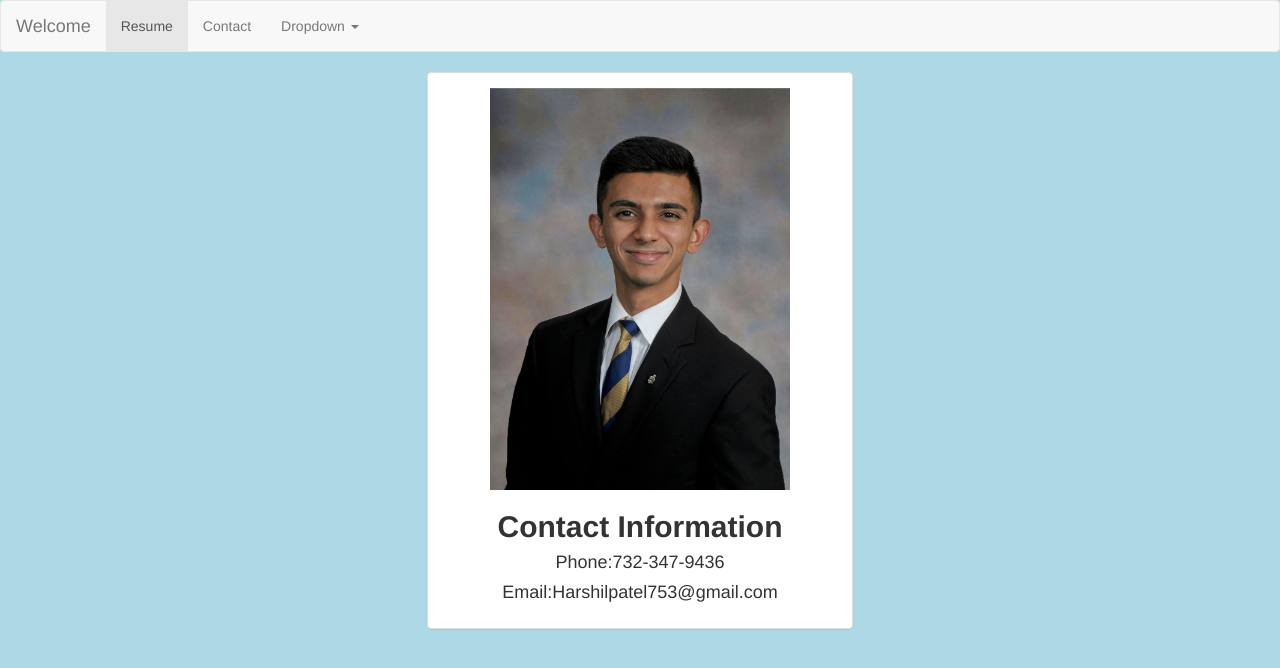
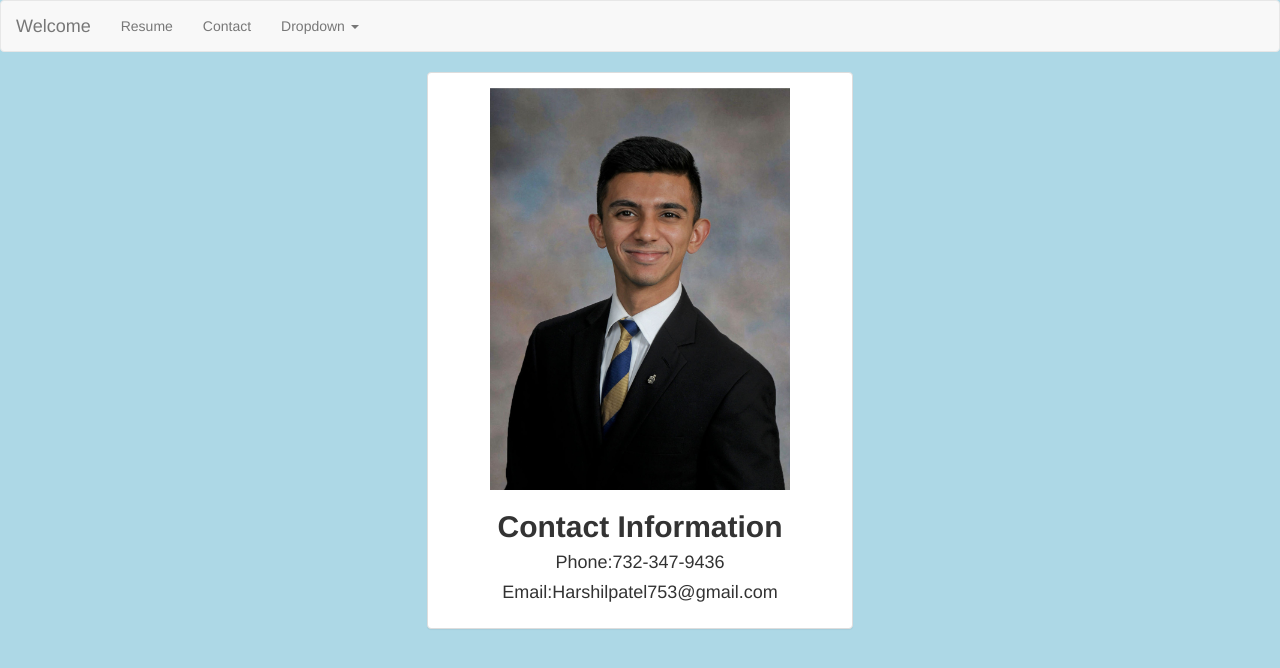
Before and after one commit to harshil753/Professional_Website, a plain HTML site: page Contact.html in a window 1280 px wide. Drawn offline with nearby package versions, Linux system fonts and the light colour scheme.

Commit message:
fixed resume tab background color

```diff
--- a/Contact.html
+++ b/Contact.html
@@ -30,7 +30,7 @@
           <!-- Collect the nav links, forms, and other content for toggling -->
           <div class="collapse navbar-collapse" id="bs-example-navbar-collapse-1">
             <ul class="nav navbar-nav">
-              <li class="active"><a href="Resume.html">Resume <span class="sr-only">(current)</span></a></li>
+              <li><a href="Resume.html">Resume <span class="sr-only">(current)</span></a></li>
               <li><a href="Contact.html">Contact</a></li>
               <li class="dropdown">
                 <a href="#" class="dropdown-toggle" data-toggle="dropdown" role="button" aria-haspopup="true" aria-expanded="false">Dropdown <span class="caret"></span></a>
```
Also changed, not shown: Resume.html (+1 -1 lines), index.html (+1 -1 lines).
